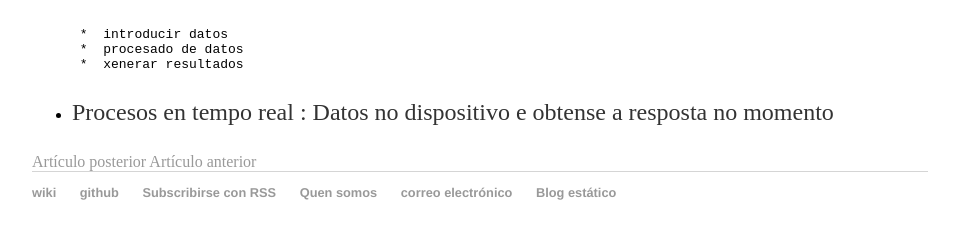
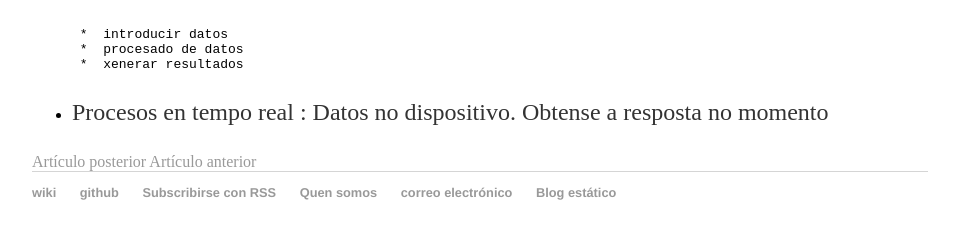
Before and after one commit to irocho/irocho.github.io, a Jekyll site: the page built from _posts/2016-11-21-explotacion.md, in a window 1280 px wide. Shown: the part 468-707 px from the top of the page, without its empty margins (160-1119 px from the left). Built offline with Jekyll 4.4.1, drawn with Linux system fonts in a browser that asks for light colours.

Commit message:
caralladas

```diff
--- a/_posts/2016-11-21-explotacion.md
+++ b/_posts/2016-11-21-explotacion.md
@@ -13,4 +13,4 @@ date: 2016-11-21
 		*  xenerar resultados
 
 *  Procesos en tempo real   :
-Datos no dispositivo e obtense a resposta no momento
+Datos no dispositivo. Obtense a resposta no momento
```
